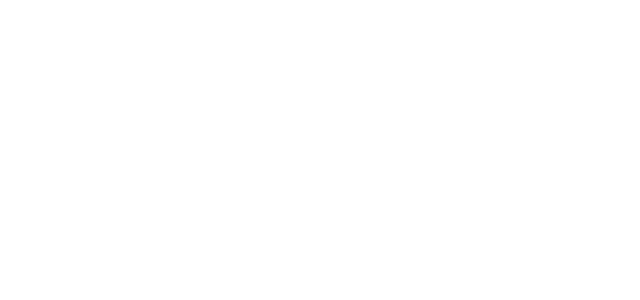
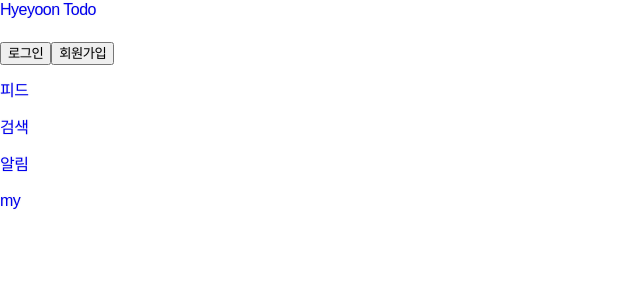
Before and after one commit to hey-yoon/Todolist, a React (Create React App) app: page / in a window 1280 px wide. Shown: the top 300 px of the page, without its empty margins (0-640 px from the left). Built offline with nearby package versions, Linux system fonts and the light colour scheme.

Commit message:
pagenotfound,layout,main페이지 구현50%

```diff
--- a/src/pages/error/PageNotFound.jsx
+++ b/src/pages/error/PageNotFound.jsx
@@ -1,8 +1,14 @@
 import React from 'react';
+import { useNavigate } from 'react-router-dom';
 
 const PageNotFound = () => {
+
+    const navigation = useNavigate();
+
     return (
         <div>
+            <h1>원하시는 페이지를 찾을 수 없습니다.</h1>
+            {navigation('/main')}
 
         </div>
     );
--- a/src/pages/layout/Layout.js
+++ b/src/pages/layout/Layout.js
@@ -1,9 +1,33 @@
 import React from 'react';
+import { Link, NavLink, Outlet } from 'react-router-dom';
 
 const Layout = () => {
     return (
-        <div>
+        <div className='background'>
+            <div className='wrapper'>
+                <header>
+                    <Link to={"/"}>Hyeyoon Todo</Link>
+                </header>
 
+                <main>
+                    <Outlet />
+                </main>
+
+                <nav>
+                    <NavLink to={"/"}>
+                        <p>피드</p>
+                    </NavLink>
+                    <NavLink to={"/"}>
+                        <p>검색</p>
+                    </NavLink>
+                    <NavLink to={"/"}>
+                        <p>알림</p>
+                    </NavLink>
+                    <NavLink to={"/"}>
+                        <p>my</p>
+                    </NavLink>
+                </nav>
+            </div>
         </div>
     );
 };
--- a/src/pages/main/Main.js
+++ b/src/pages/main/Main.js
@@ -1,9 +1,21 @@
 import React from 'react';
+import { Link } from 'react-router-dom';
 
 const Main = () => {
     return (
-        <div>
+        <div className='wrapper'>
+            <div className='imgWrapper'>
+                <img />
+            </div>
+            <div className='buttonWrapper'>
+                <Link to={"/signIn"}>
+                    <button>로그인</button>
+                </Link>
 
+                <Link to={"/signUp"}>
+                    <button>회원가입</button>
+                </Link>
+            </div>
         </div>
     );
 };
```
